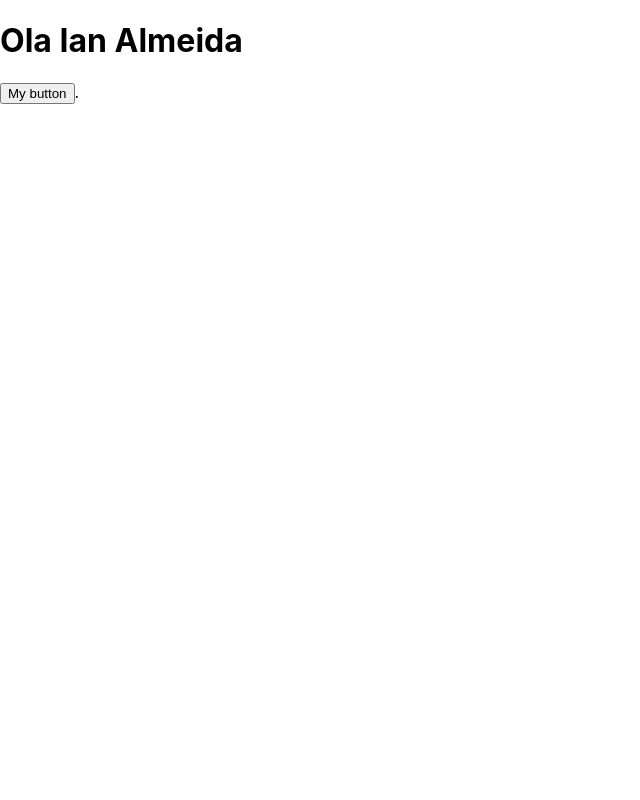
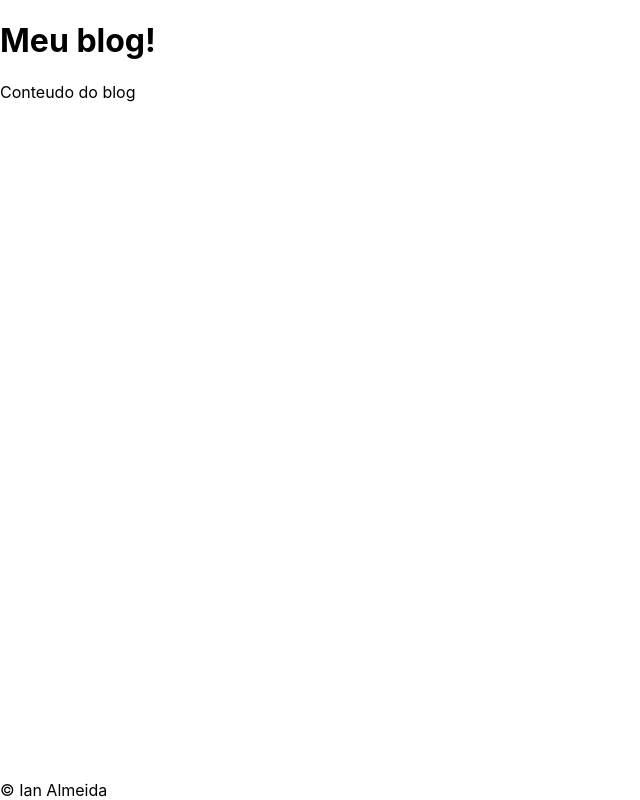
Before and after one commit to Ian-Alemida/organoValorant, a React (Create React App) app: page / in a window 1280 px wide. Shown: the whole page, without its empty margins (0-640 px from the left). Built offline with nearby package versions, Linux system fonts and the light colour scheme.

Commit message:
separando seções

```diff
--- a/src/App.jsx
+++ b/src/App.jsx
@@ -1,12 +1,15 @@
+import Footer from "./Componentes/Footer/footer";
+import Header from "./Componentes/Header/header";
+import Main from "./Componentes/Main/main";
 import "./app.css";
 
 function App() {
-  const name = "Ian Almeida";
   return (
-    <div>
-      <h1 id="tit">Ola {name}</h1>
-      <button onClick={console.log("apertou")}>My button</button>.
-    </div>
+    <>
+      <Header/>
+      <Main/>
+      <Footer/>
+    </>
   );
 }
 
--- /dev/null
+++ b/src/Componentes/Footer/footer.jsx
@@ -0,0 +1,9 @@
+const Footer = () => {
+    return (
+        <footer>
+            &copy; Ian Almeida
+        </footer>
+    );
+}
+
+export default Footer;
--- /dev/null
+++ b/src/Componentes/Header/header.jsx
@@ -0,0 +1,9 @@
+function Header (){
+    return (
+        <header>
+            <h1>Meu blog!</h1>
+        </header>
+    )
+}
+
+export default Header
--- /dev/null
+++ b/src/Componentes/Main/main.jsx
@@ -0,0 +1,9 @@
+const Main = () => {
+    return (
+        <main>
+            Conteudo do blog
+        </main>
+    );
+}
+
+export default Main;
--- a/src/index.css
+++ b/src/index.css
@@ -7,6 +7,16 @@ body {
   -moz-osx-font-smoothing: grayscale;
 }
 
+#root{
+  display: flex;
+  flex-direction: column;
+  min-height: 100vh;
+}
+
+main{
+  flex-grow: 1;
+}
+
 code {
   font-family: source-code-pro, Menlo, Monaco, Consolas, 'Courier New',
     monospace;
```
